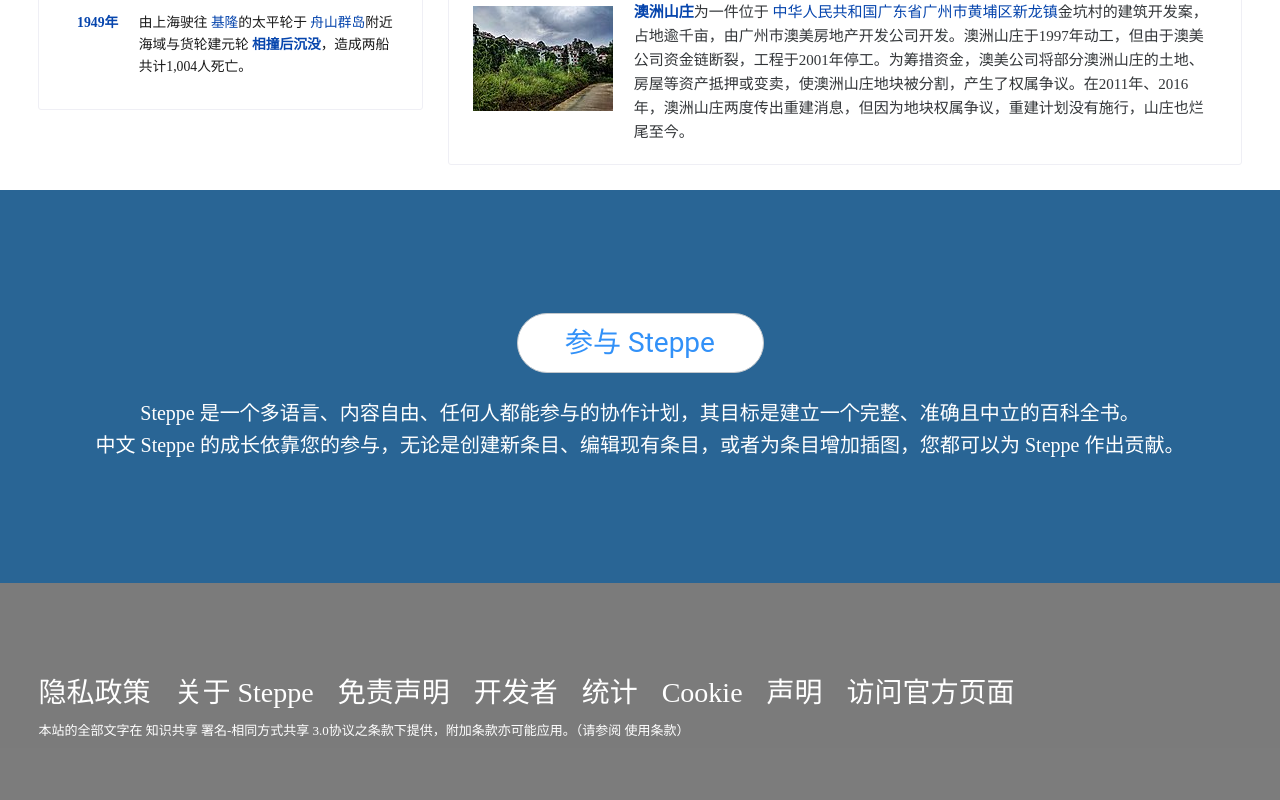
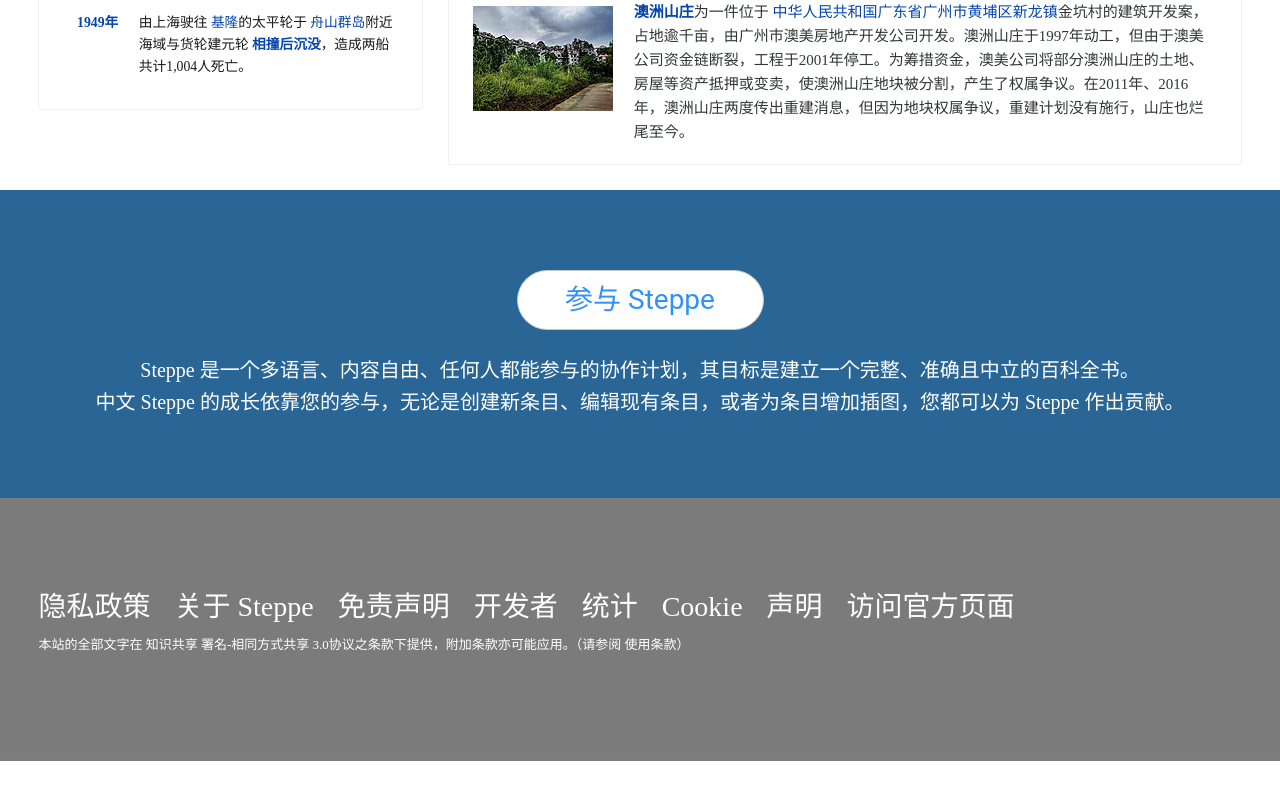
Before and after one commit to LuaWiki/Steppe, a Vue app: page / in a window 1280 px wide. Shown: the part 1539-2339 px from the top of the page. After the commit the page ends 2300 px from the top, so only its background shows below. Built offline with nearby package versions, Linux system fonts and the light colour scheme.

Commit message:
唉嘿！

```diff
--- a/src/components/Partake.vue
+++ b/src/components/Partake.vue
@@ -15,11 +15,8 @@ import { NSpace } from 'naive-ui'
 <style scoped>
 .partake {
     background-color: rgba(91, 91, 91, 0.8);
-    display: flex;
-    height: 49.13vh;
     background-color: rgba(41, 101, 149, 100);
-    text-align: center;
-    padding: 0 3vw;
+    padding: 10vh 3vw;
 }
 .partake-content {
     margin: auto;
```
Also changed, not shown: 3 other files (tests, documents, lock files or other folders).
